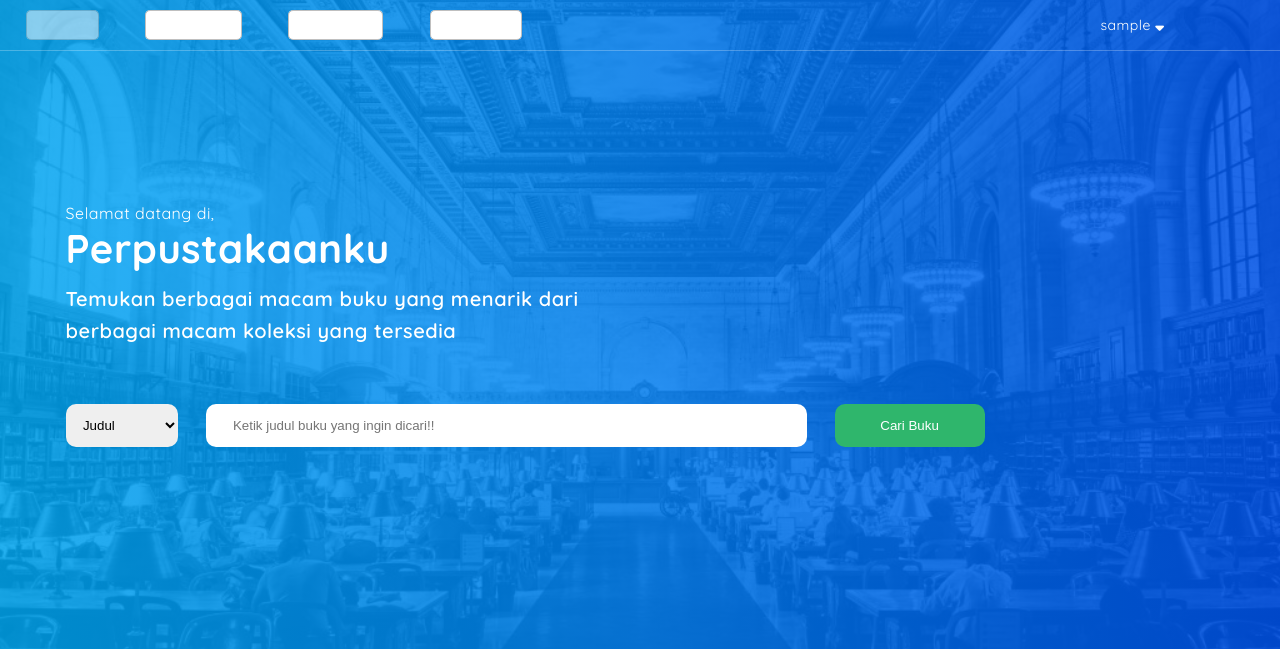
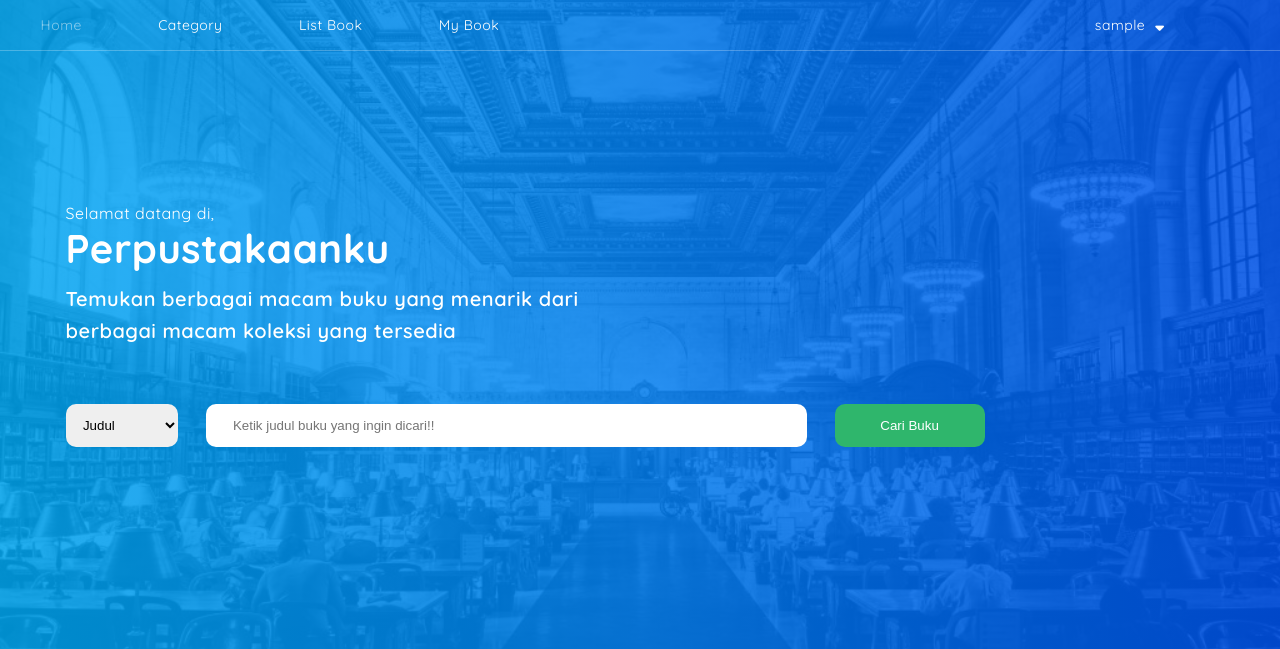
Before and after one commit to billyalexndr/perpusku, a PHP site: page /perpusku/views/home/index.php in a window 1280 px wide. Shown: the top 649 px of the page. Run offline with PHP 8.4, Linux system fonts and the light colour scheme; the visitor is signed in with stand-in values (Sample User, id 1); data comes from the database, SQL or seed files in the repository; style sheets or scripts are compiled from the project's sources; some libraries are stand-ins or nearby versions; some web fonts are replaced.

Commit message:
add user profile and logout

```diff
--- a/assets/css/stylenew.css
+++ b/assets/css/stylenew.css
@@ -6,101 +6,7 @@
             box-sizing: border-box;
 }
 
-html, body {
-    margin: 0;
-    padding: 0;
-}
-
-body {
-    position: relative;
-    font-family: 'Quicksand', sans-serif;
-    letter-spacing: 0.5px;
-    font-size: 14px;
-    color: #2b2b2b;
-    display: flex;
-}
-
-@media (max-width: 640px) {
-    body {
-    max-height: 100vh;
-    overflow: hidden;
-    background: #f5f6f8;
-    -webkit-transform-style: preserve-3d;
-            transform-style: preserve-3d;
-    -webkit-perspective: 100px;
-            perspective: 100px;
-    }
-}
-
-
-body, nav, header, section#login, section {
-    width: 100%;
-}
-
-.grid {
-    width: 100%;
-    max-width: 1200px;
-    margin: 0 auto;
-    padding: 0 2vw;
-}
-
-@media (max-width: 960px) {
-    grid {
-    padding: 0 4vw;
-    }
-}
-
-@media (max-width: 768px) {
-    .grid {
-    padding: 0 6vw;
-    }
-}
-
-.swiper-container, .full, header .bg img, section#login .bg img, section.info .grid .list .bg img {
-    width: 100%;
-    height: 100%;
-}
-
-.full, header .bg img, section#login .bg img, section.info .grid .list .bg img {
-    -o-object-fit: cover;
-    object-fit: cover;
-}
-
-.full-h {
-    width: 100%;
-    height: 100vh;
-    min-height: 640px;
-}
-
-@-webkit-keyframes slide {
-    0% {
-    -webkit-transform: translateY(4em);
-            transform: translateY(4em);
-    opacity: 0;
-    }
-    100% {
-    -webkit-transform: translateY(0);
-            transform: translateY(0);
-    }
-}
-
-@keyframes slide {
-    0% {
-    -webkit-transform: translateY(4em);
-            transform: translateY(4em);
-    opacity: 0;
-    }
-    100% {
-    -webkit-transform: translateY(0);
-            transform: translateY(0);
-    }
-}
-
-.slide-up {
-    -webkit-animation: slide ease 1s;
-            animation: slide ease 1s;
-}
-
+/* NAVBAR */
 .menu-mobile {
     width: 100%;
     height: 100%;
@@ -140,31 +46,7 @@ body, nav, header, section#login, section {
             box-shadow: 0 5px 10px 0 rgba(0, 0, 0, 0.1);
     color: #0059fb;
     -webkit-animation: ease .6s both;
-            animation: ease .6s both;
-}
-
-@-webkit-keyframes intrans {
-    0% {
-    -webkit-transform: translateX(4em);
-            transform: translateX(4em);
-    opacity: 0;
-    }
-    100% {
-    -webkit-transform: translateX(0);
-            transform: translateX(0);
-    }
-}
-
-@keyframes intrans {
-    0% {
-    -webkit-transform: translateX(4em);
-            transform: translateX(4em);
-    opacity: 0;
-    }
-    100% {
-    -webkit-transform: translateX(0);
-            transform: translateX(0);
-    }
+    animation: ease .6s both;
 }
 
 .menu-mobile .list:nth-child(1) {
@@ -395,11 +279,11 @@ nav h1 a:hover {
 
 nav .menu .list {
     padding: 5px 15px;
-    border-radius: 5px;
-    background: #fff;
-    border: 1px solid rgba(0, 0, 0, 0.25);
+    /* border-radius: 5px; */
+    /* background: #fff; */
+    /* border: 1px solid rgba(0, 0, 0, 0.25); */
     margin-right: 3em;
-    color: black;
+    color: white;
 }
 
 nav .menu .list:hover, nav .menu .list.active {
@@ -424,6 +309,10 @@ nav .user {
         -ms-flex-direction: row;
             flex-direction: row;
     height: 50%;
+}
+
+nav .user .username {
+    margin-right: 10px;
 }
 
 
@@ -556,6 +446,135 @@ nav.active .grid {
     top: calc(3em + 10px);
     }
 }
+
+/* END OF NAVBAR */
+
+
+html, body {
+    margin: 0;
+    padding: 0;
+}
+
+body {
+    position: relative;
+    font-family: 'Quicksand', sans-serif;
+    letter-spacing: 0.5px;
+    font-size: 14px;
+    color: #2b2b2b;
+    display: flex;
+}
+
+@media (max-width: 640px) {
+    body {
+    max-height: 100vh;
+    overflow: hidden;
+    background: #f5f6f8;
+    -webkit-transform-style: preserve-3d;
+            transform-style: preserve-3d;
+    -webkit-perspective: 100px;
+            perspective: 100px;
+    }
+}
+
+
+body, nav, header, section#login, section {
+    width: 100%;
+}
+
+.grid {
+    width: 100%;
+    max-width: 1200px;
+    margin: 0 auto;
+    padding: 0 2vw;
+}
+
+@media (max-width: 960px) {
+    grid {
+    padding: 0 4vw;
+    }
+}
+
+@media (max-width: 768px) {
+    .grid {
+    padding: 0 6vw;
+    }
+}
+
+.swiper-container, .full, header .bg img, section#login .bg img, section.info .grid .list .bg img {
+    width: 100%;
+    height: 100%;
+}
+
+.full, header .bg img, section#login .bg img, section.info .grid .list .bg img {
+    -o-object-fit: cover;
+    object-fit: cover;
+}
+
+.full-h {
+    width: 100%;
+    height: 100vh;
+    min-height: 640px;
+}
+
+@-webkit-keyframes slide {
+    0% {
+    -webkit-transform: translateY(4em);
+            transform: translateY(4em);
+    opacity: 0;
+    }
+    100% {
+    -webkit-transform: translateY(0);
+            transform: translateY(0);
+    }
+}
+
+@keyframes slide {
+    0% {
+    -webkit-transform: translateY(4em);
+            transform: translateY(4em);
+    opacity: 0;
+    }
+    100% {
+    -webkit-transform: translateY(0);
+            transform: translateY(0);
+    }
+}
+
+.slide-up {
+    -webkit-animation: slide ease 1s;
+            animation: slide ease 1s;
+}
+
+
+
+@-webkit-keyframes intrans {
+    0% {
+    -webkit-transform: translateX(4em);
+            transform: translateX(4em);
+    opacity: 0;
+    }
+    100% {
+    -webkit-transform: translateX(0);
+            transform: translateX(0);
+    }
+}
+
+@keyframes intrans {
+    0% {
+    -webkit-transform: translateX(4em);
+            transform: translateX(4em);
+    opacity: 0;
+    }
+    100% {
+    -webkit-transform: translateX(0);
+            transform: translateX(0);
+    }
+}
+
+
+
+
+
 
 header, section#login {
     position: relative;
--- a/views/Templates/head.php
+++ b/views/Templates/head.php
@@ -47,11 +47,11 @@
                 <!-- <a class="list" href="anggota.php">Member</a> -->
             </div>
             <div class="user">
-            <?php if(isset($_SESSION['login'])): ?>
-                <span ><?php echo $_SESSION['user']; ?> <i class="fas fa-sort-down"></i></span>
+                <?php if(isset($_SESSION['username'])): ?>
+                    <span class="username"><?php echo $_SESSION['username']; ?></span> <i class="fas fa-sort-down"></i>
                     <div class="drop">
                         <a href="admin.php">List Admin</a>
-                    <a href="logout.php">Log-Out</a>
+                        <a href="../login/logout.php">Log-Out</a>
                     </div>
                 <?php else: ?>
                         <a href="../login/login.php" class="cta">Login</a>
@@ -60,3 +60,26 @@
             </div>
         </div>
     </nav>
+
+    <script>
+        $('nav .menu .list:first-child').addClass('active');
+        $(window).on("scroll", function () {
+            if ($(window).scrollTop()) {
+                $('nav').addClass('active');
+            } else {
+                $('nav').removeClass('active');
+            }
+        });
+
+        var dropdownTimeout;
+
+        $('nav .user').hover(function() {
+            clearTimeout(dropdownTimeout);
+            $('nav .user .drop').css('display', '-webkit-box').css('display', '-ms-flexbox').css('display', 'flex');
+        }, function() {
+            dropdownTimeout = setTimeout(function() {
+                $('nav .user .drop').css('display', 'none');
+            }, 1000);
+        });
+    </script>
+</body>
--- a/views/home/index.php
+++ b/views/home/index.php
@@ -1,4 +1,4 @@
-<?php include "../Templates/head.php"; ?>
+<?php include "../templates/head.php"; ?>
 <!DOCTYPE html>
 <html lang="en">
 
@@ -6,7 +6,7 @@
     <meta charset="UTF-8">
     <meta http-equiv="X-UA-Compatible" content="IE=edge">
     <meta name="viewport" content="width=device-width, initial-scale=1.0">
-    <link rel="stylesheet" href="../../assets/css/books.css">
+    <!-- <link rel="stylesheet" href="../../assets/css/books.css"> -->
     <title>Document</title>
 </head>
 
@@ -241,15 +241,6 @@
     </div>
 </section>
 
-    <script> $('nav .menu .list:first-child').addClass('active');
-        $(window).on("scroll", function () {
-            if ($(window).scrollTop()) {
-                $('nav').addClass('active');
-            } else {
-                $('nav').removeClass('active');
-            }
-        });
-    </script>
 </body>
 
 </html>
--- a/views/searchBooks/index.php
+++ b/views/searchBooks/index.php
@@ -1,5 +1,5 @@
 <?php
-include "../Templates/head.php";
+include "../templates/head.php";
 require "../../koneksi.php";
 
 if(isset($_POST['cari'])) {
```
Also changed, not shown: other parts of assets/css/stylenew.css (+25 -21 lines). Lines whose indentation alone changed are shown as unchanged.
